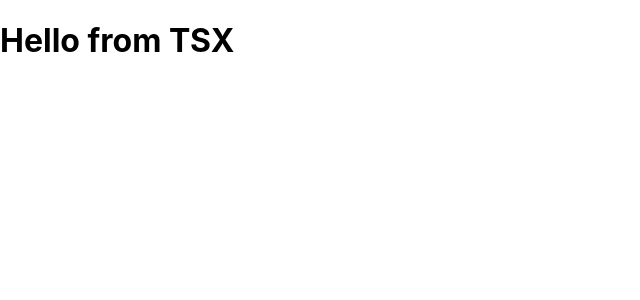
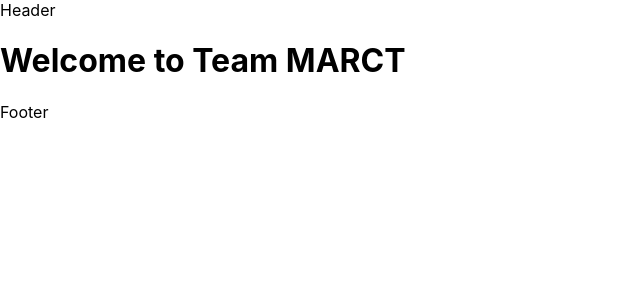
Before and after one commit to TeamMARCT/Group-Web-Page, a React (Create React App) app in the folder frontend/: page / in a window 1280 px wide. Shown: the top 300 px of the page, without its empty margins (0-640 px from the left). Built offline with nearby package versions, Linux system fonts and the light colour scheme.

Commit message:
creat header and footer

```diff
--- a/frontend/src/App.css
+++ /dev/null
@@ -1,38 +0,0 @@
-.App {
-  text-align: center;
-}
-
-.App-logo {
-  height: 40vmin;
-  pointer-events: none;
-}
-
-@media (prefers-reduced-motion: no-preference) {
-  .App-logo {
-    animation: App-logo-spin infinite 20s linear;
-  }
-}
-
-.App-header {
-  background-color: #282c34;
-  min-height: 100vh;
-  display: flex;
-  flex-direction: column;
-  align-items: center;
-  justify-content: center;
-  font-size: calc(10px + 2vmin);
-  color: white;
-}
-
-.App-link {
-  color: #61dafb;
-}
-
-@keyframes App-logo-spin {
-  from {
-    transform: rotate(0deg);
-  }
-  to {
-    transform: rotate(360deg);
-  }
-}
--- a/frontend/src/App.tsx
+++ b/frontend/src/App.tsx
@@ -1,11 +1,17 @@
-import { Fragment } from 'react';
-import './App.css';
+import React, { Fragment } from 'react';
+import Header from './components/Header';
+import Footer from './components/Footer';
+
 
 
 const App = () => {
   return (
     <Fragment>
-      <h1>Hello from TSX</h1>
+      <Header />
+      <main>
+        <h1>Welcome to Team MARCT</h1>
+      </main>
+      <Footer />
     </Fragment>
   );
 }
--- /dev/null
+++ b/frontend/src/components/Footer.tsx
@@ -0,0 +1,9 @@
+import React from 'react'
+
+const Footer = () => {
+  return (
+    <footer>Footer</footer>
+  )
+}
+
+export default Footer
--- /dev/null
+++ b/frontend/src/components/Header.tsx
@@ -0,0 +1,9 @@
+import React from 'react'
+
+const Header = () => {
+  return (
+    <header>Header</header>
+  )
+}
+
+export default Header
```
Also changed, not shown: frontend/src/__test__/setupTests.ts (renamed from frontend/src/setupTests.ts), 1 other file (tests, documents, lock files or other folders).
